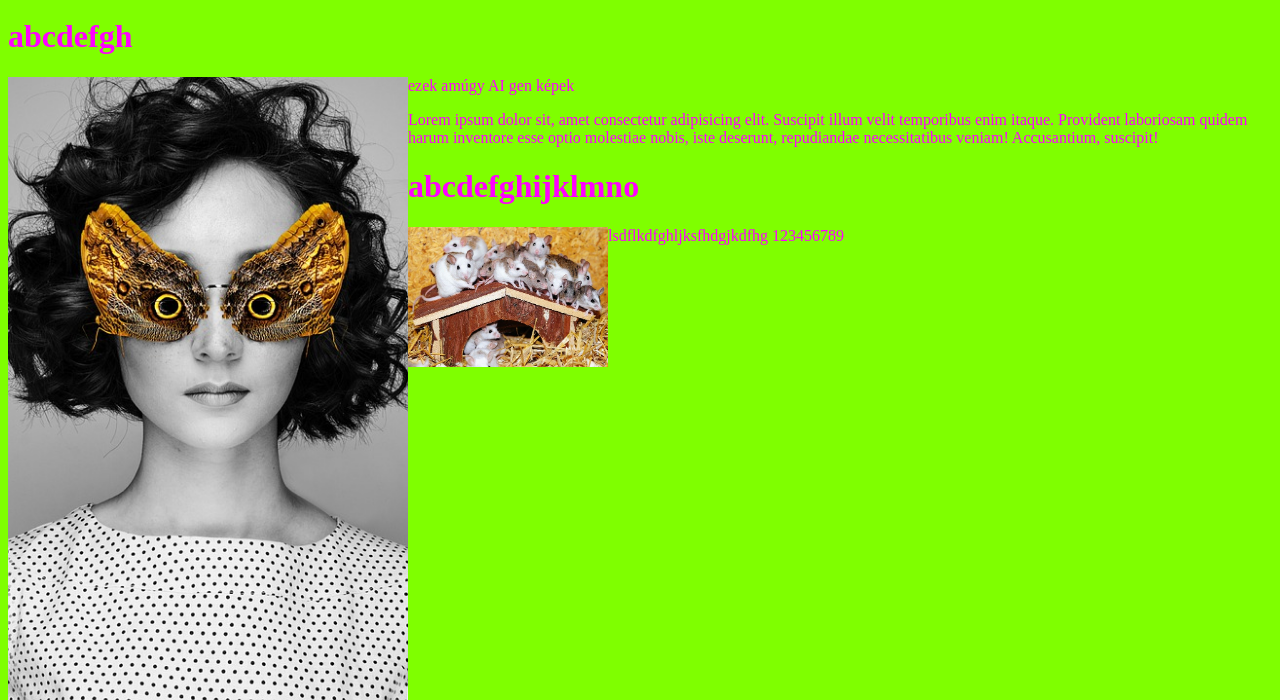
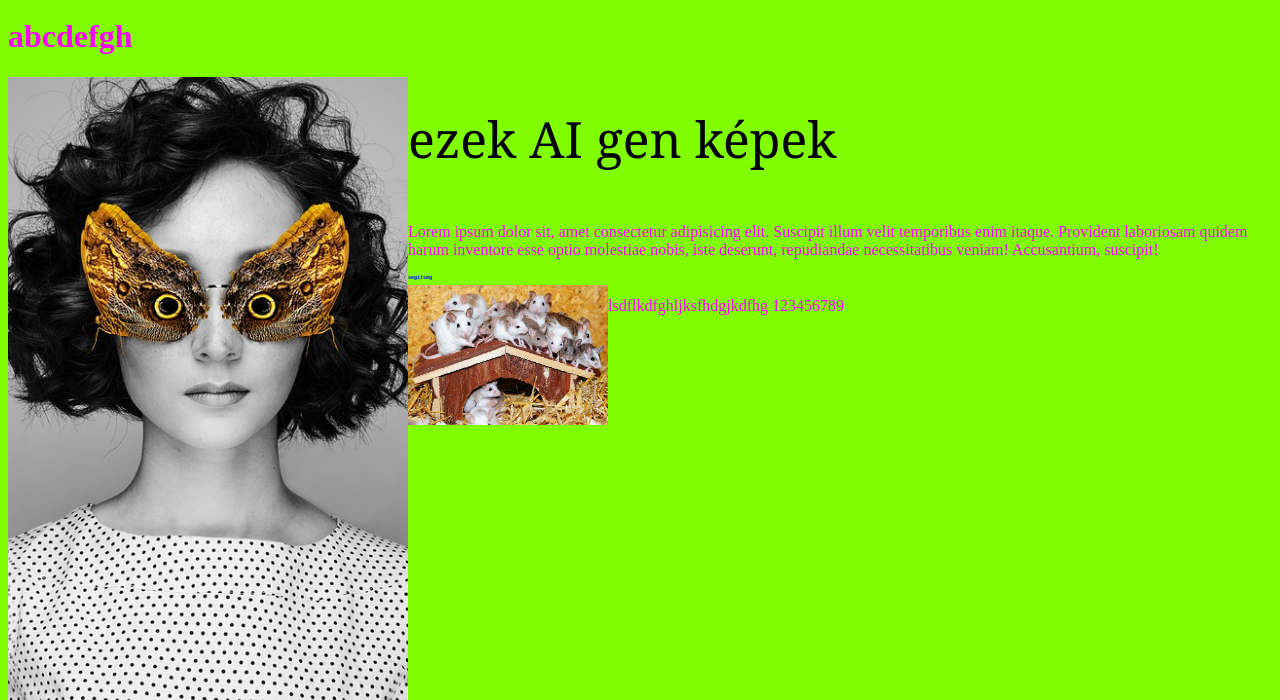
Before and after one commit to OhradkaGergo/ikt20231108, a plain HTML site: page index.html in a window 1280 px wide. Shown: the part 119-819 px from the top of the page. Drawn offline with Linux system fonts and the light colour scheme.

Commit message:
webfejlesztés

```diff
--- a/index.html
+++ b/index.html
@@ -24,9 +24,9 @@
     <p>Lorem ipsum dolor sit, amet consectetur adipisicing elit. Exercitationem itaque obcaecati vitae deserunt nisi animi iure iusto dicta vero necessitatibus. Neque debitis quos impedit nam eum, nobis quaerat porro nulla.</p>
     <h1>abcdefgh</h1>
     <img src="./53e1d1404f5aa414f1dc8460962e33791c3ad6e04e5077497c2a7cd4924ec7_640.jpg" alt="" style="width: 400px;">
-    <p>ezek amúgy AI gen képek</p>
+    <p style="color: black; font-size: 50px; font-family: Georgia, 'Times New Roman', Times, serif;">ezek AI gen képek</p>
     <p>Lorem ipsum dolor sit, amet consectetur adipisicing elit. Suscipit illum velit temporibus enim itaque. Provident laboriosam quidem harum inventore esse optio molestiae nobis, iste deserunt, repudiandae necessitatibus veniam! Accusantium, suscipit!</p>
-    <h1>abcdefghijklmno</h1>
+    <h1 style="font-size: 5px; color: blue; font-family: 'Courier New', Courier, monospace;">segítség</h1>
     <img src="./52e4d6414353b10ff3d8992cc12c30771037dbf85254794e732872dd954c_640.jpg" alt="" style="width: 200px;">
     <p>lsdflkdfghljksfhdgjkdfhg 123456789</p>
 </body>
```
